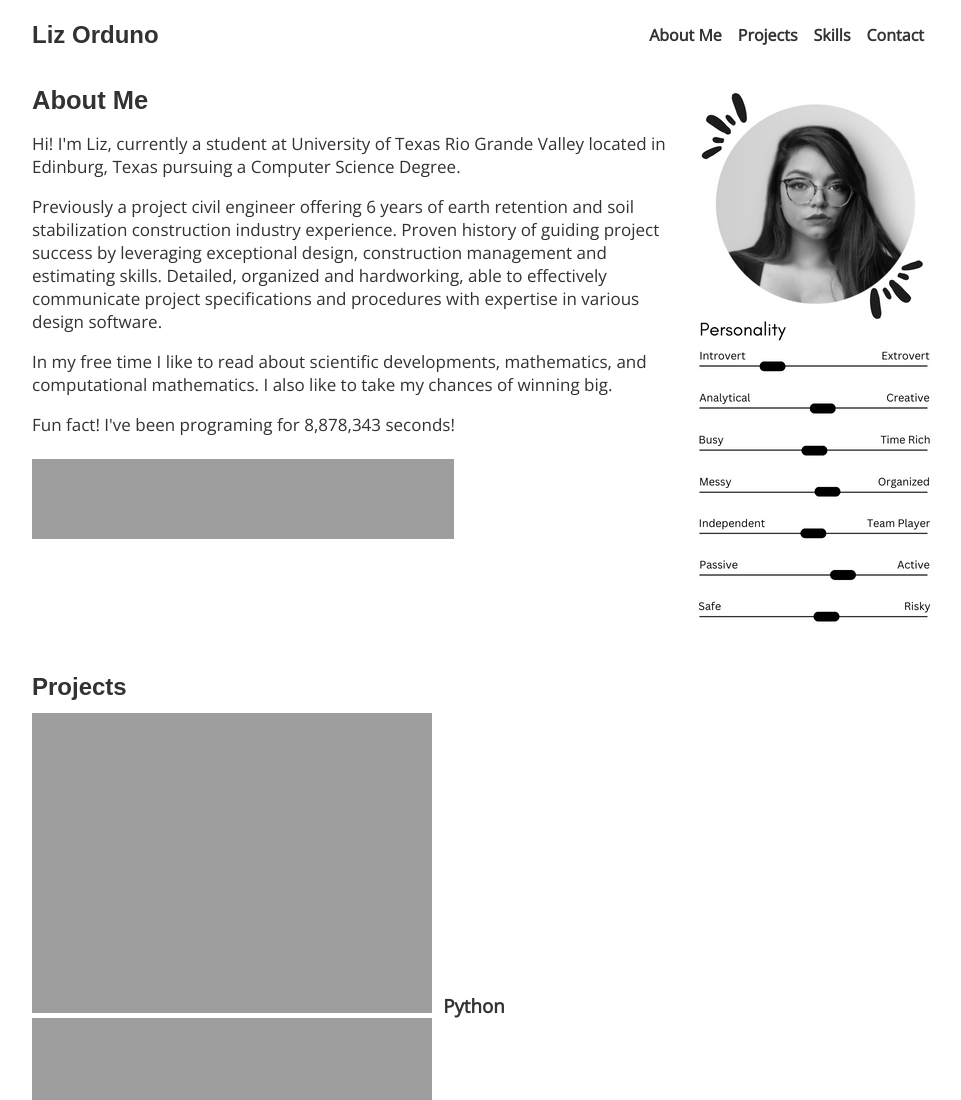
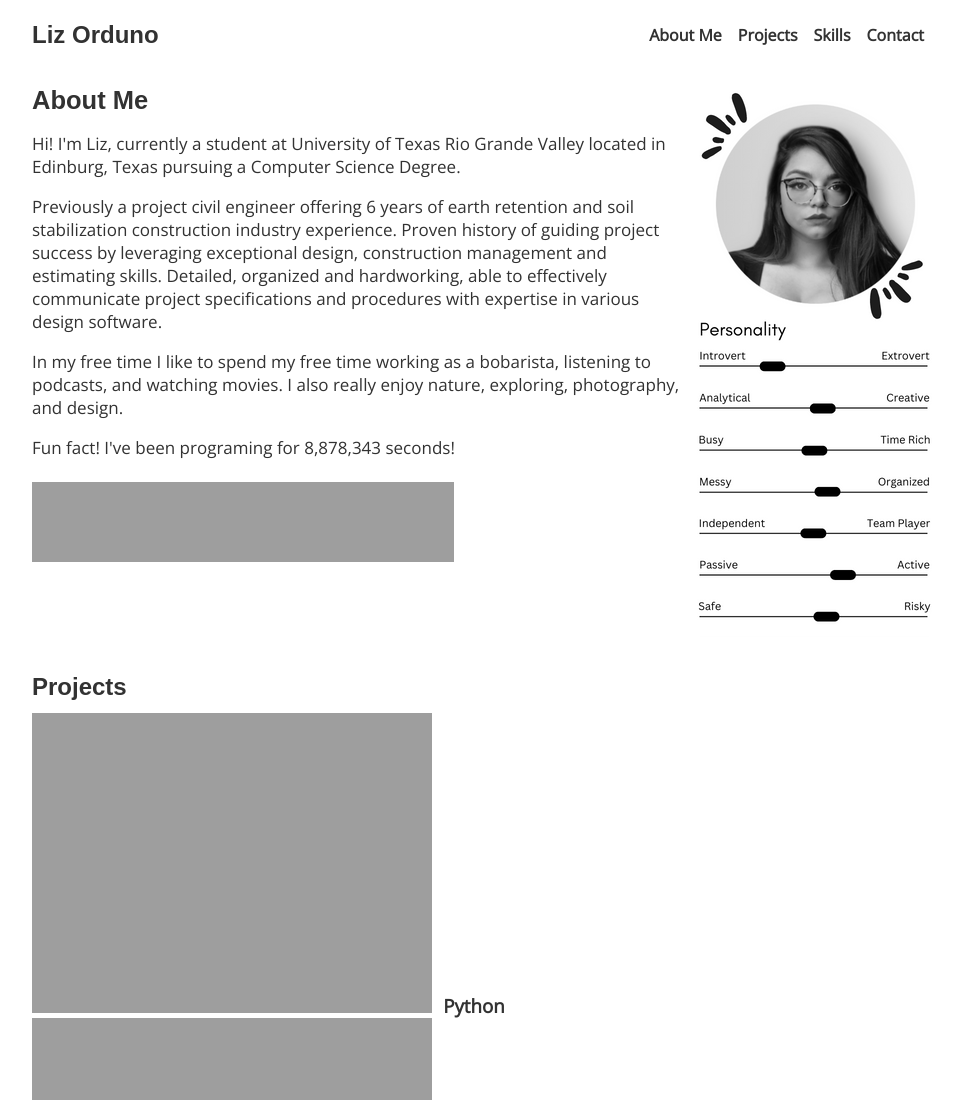
Before and after one commit to lizamaranta/portfolio--repo, a plain HTML site: page index.html in a window 1280 px wide. Shown: the top 1100 px of the page, without its empty margins (158-1119 px from the left). Drawn offline with nearby package versions, Linux system fonts and the light colour scheme; grey boxes are pictures that could not be loaded; a web font is replaced by a local one.

Commit message:
new added bio

```diff
--- a/index.html
+++ b/index.html
@@ -34,9 +34,8 @@
               procedures with expertise in various design software.
             </p>
             <p>
-              In my free time I like to read about scientific developments,
-              mathematics, and computational mathematics. I also like to take my
-              chances of winning big.
+              In my free time I like to spend my free time working as a bobarista, listening to podcasts, and watching movies. I also really enjoy nature, exploring, photography, and design.
+
             </p>
             <p>
               Fun fact! I've been programing for
```
